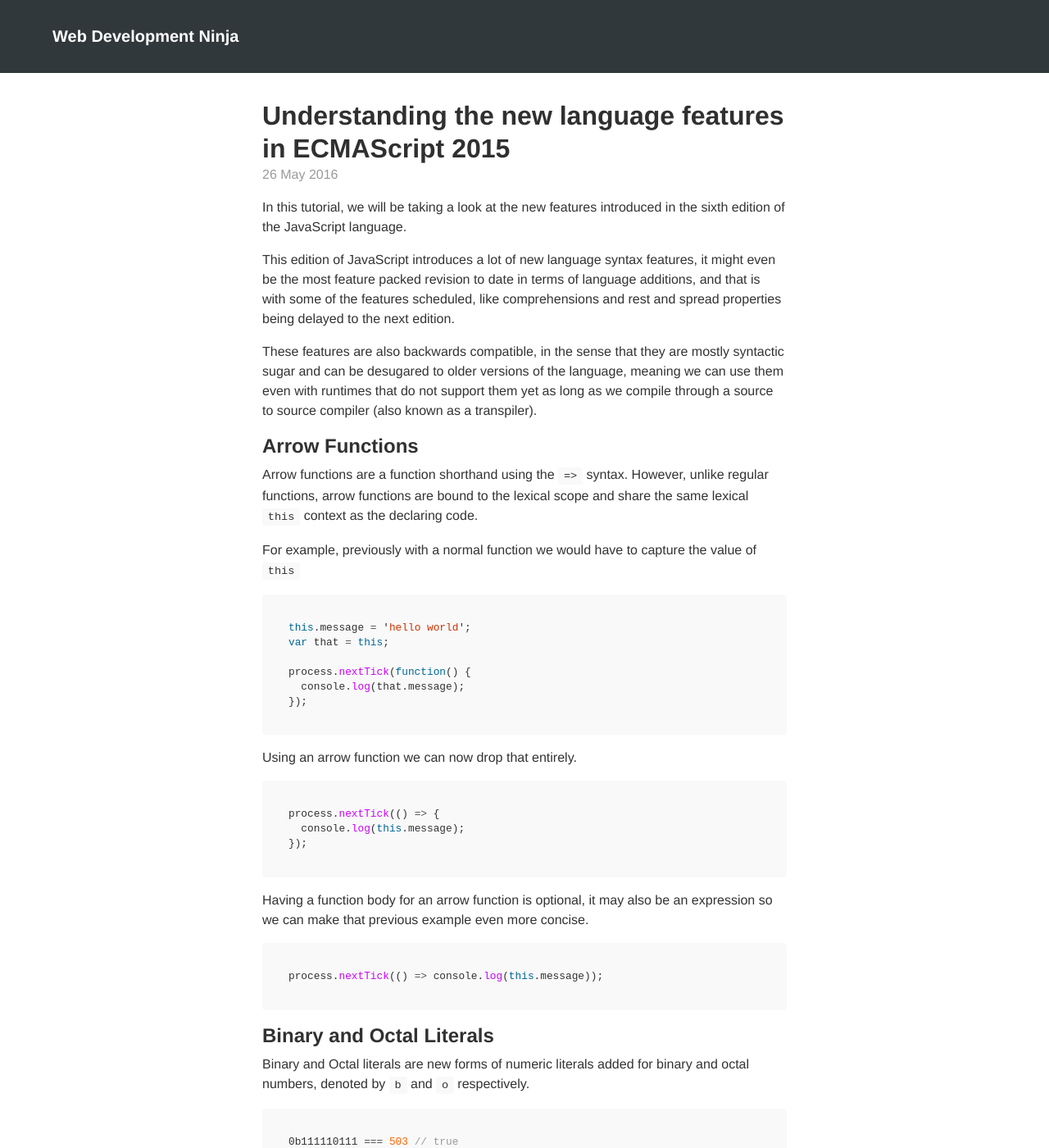
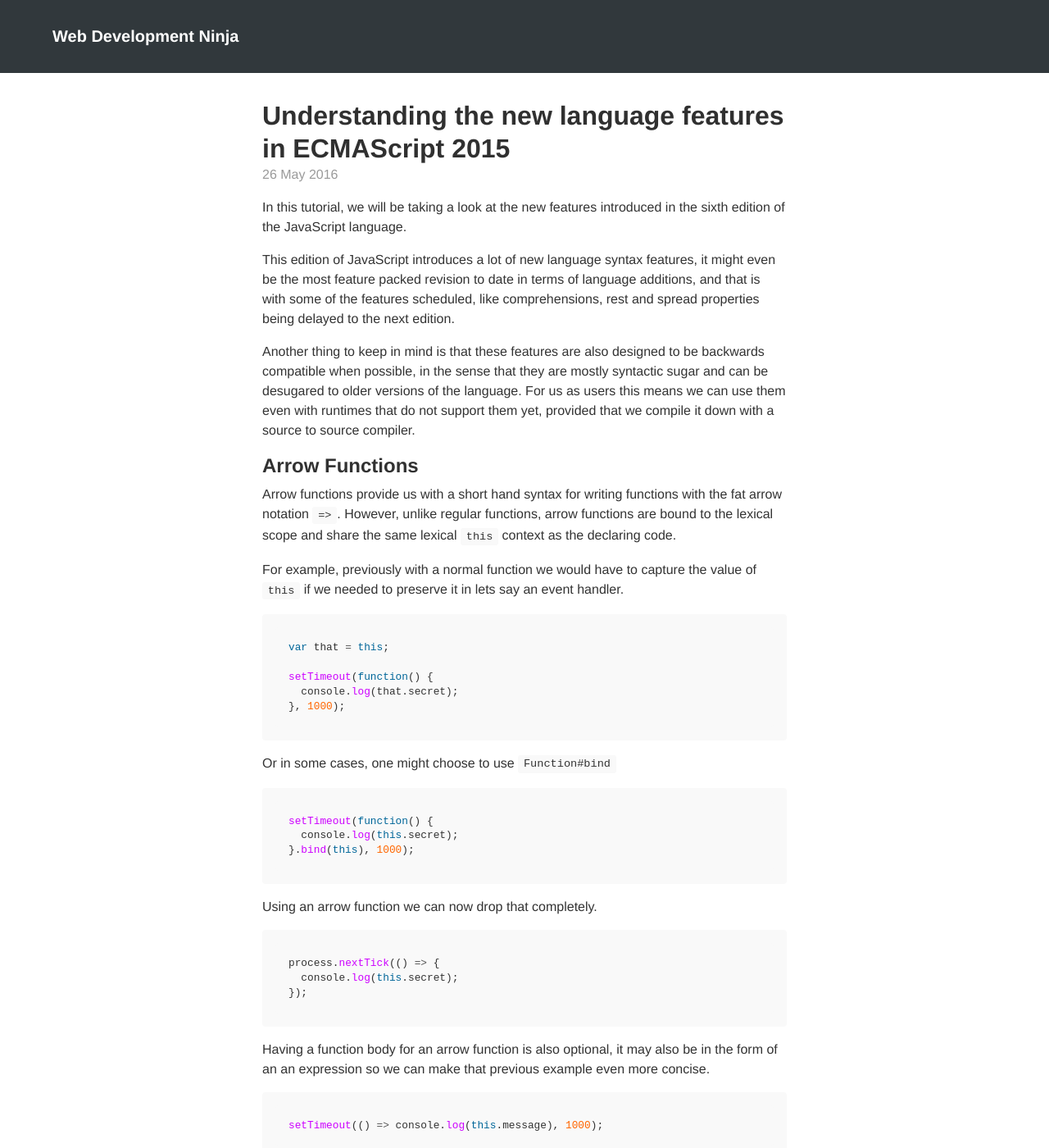
Before and after one commit to hasharray/hasharray, a Jekyll site: the page built from tutorials/javascript/_posts/2016-05-26-understanding-the-new-language-features-in-ecmascript-2015.md, in a window 1280 px wide and 1400 px high. Shown: the whole window at 82% size. Built offline with Jekyll 4.4.1, drawn with Linux system fonts in a browser that asks for light colours; some of the changed text lies outside the part shown.

Commit message:
Update tutorial copy

````diff
--- a/tutorials/javascript/_posts/2016-05-26-understanding-the-new-language-features-in-ecmascript-2015.md
+++ b/tutorials/javascript/_posts/2016-05-26-understanding-the-new-language-features-in-ecmascript-2015.md
@@ -6,48 +6,63 @@
 In this tutorial, we will be taking a look at the new features introduced in
 the sixth edition of the JavaScript language.
 
-This edition of JavaScript introduces a lot of new language syntax
-features, it might even be the most feature packed revision to date in terms of
-language additions, and that is with some of the features scheduled, like
-comprehensions and rest and spread properties being delayed to the next
-edition.
+This edition of JavaScript introduces a lot of new language syntax features, it
+might even be the most feature packed revision to date in terms of language
+additions, and that is with some of the features scheduled, like
+comprehensions, rest and spread properties being delayed to the next edition.
 
-These features are also backwards compatible, in the sense that they are mostly
-syntactic sugar and can be desugared to older versions of the language, meaning
-we can use them even with runtimes that do not support them yet as long as we
-compile through a source to source compiler (also known as a transpiler).
+Another thing to keep in mind is that these features are also designed to be
+backwards compatible when possible, in the sense that they are mostly syntactic
+sugar and can be desugared to older versions of the language. For us as users
+this means we can use them even with runtimes that do not support them yet,
+provided that we compile it down with a source to source compiler.
 
 ## Arrow Functions
 
-Arrow functions are a function shorthand using the `=>` syntax. However, unlike
-regular functions, arrow functions are bound to the lexical scope and share the
-same lexical `this` context as the declaring code.
+Arrow functions provide us with a short hand syntax for writing functions with
+the fat arrow notation `=>`. However, unlike regular functions, arrow functions
+are bound to the lexical scope and share the same lexical `this` context as the
+declaring code.
 
 For example, previously with a normal function we would have to capture the
-value of `this`
+value of `this` if we needed to preserve it in lets say an event handler.
 
 ```javascript
-this.message = 'hello world';
 var that = this;
 
-process.nextTick(function() {
-  console.log(that.message);
+setTimeout(function() {
+  console.log(that.secret);
+}, 1000);
+```
+
+Or in some cases, one might choose to use `Function#bind`
+
+```javascript
+setTimeout(function() {
+  console.log(this.secret);
+}.bind(this), 1000);
+```
+
+Using an arrow function we can now drop that completely.
+
+```javascript
+process.nextTick(() => {
+  console.log(this.secret);
 });
 ```
 
-Using an arrow function we can now drop that entirely.
+Having a function body for an arrow function is also optional, it may also be in the
+form of an an expression so we can make that previous example even more concise.
 
 ```javascript
-process.nextTick(() => {
-  console.log(this.message);
-});
+setTimeout(() => console.log(this.message), 1000);
 ```
 
-Having a function body for an arrow function is optional, it may also be an
-expression so we can make that previous example even more concise.
+The parenthisis is also optional when there is single argument passed to the
+function, which makes one liners quite simple to do.
 
 ```javascript
-process.nextTick(() => console.log(this.message));
+[1, 2, 3].map(n => n - 1); // => 0, 1, 2
 ```
 
 ## Binary and Octal Literals
@@ -62,8 +77,8 @@
 
 ## Block Scoping
 
-Block scoping are new forms of declaration for defining variables scoped to
-a single block, as opposed to variables declared with `var` which have
+Block scoping give us new forms of declaration for defining variables scoped to
+a single block, as opposed to variables declared with `var` which give us
 a function-level scope.
 
 ### Let
@@ -72,7 +87,7 @@
 to worry about them clashing with variables defined elsewhere within the same
 function body.
 
-```
+```javascript
 for (var i = 0; i < 3; i++) {
    let j = i * i;
    console.log(j);
@@ -83,12 +98,16 @@
 
 ### Const
 
-`const` follows the same rules as `let`, except that the value is immutable so we can only assign to it once.
+`const` follows the same rules as `let`, except that the value is immutable so
+we can only assign to it once.
 
 ```javascript
 const PI = 3.14159265359;
 PI = 0; // => Error: PI" is read-only
 ```
+
+Note that only the identifier is immutable, meaning if its an object, the
+properties of the object can still be mutated.
 
 ## Classes
 
@@ -102,30 +121,30 @@
 
 ```javascript
 var Monster = (function(Entity) {
-    function Monster(name) {
-        Entity.call(this);
-        this.name = name;
-    }
+  function Monster(name) {
+    Entity.call(this);
+    this.name = name;
+  }
 
 	util.inherits(Monster, Entity);
 
-    Object.defineProperty(Monster.prototype, "scariness", {
-        get: function () {
-            return 'mild';
-        },
-        enumerable: true,
-        configurable: true
-    });
+  Object.defineProperty(Monster.prototype, "scariness", {
+    get: function () {
+      return 'mild';
+    },
+    enumerable: true,
+    configurable: true
+  });
 
-    Monster.prototype.speak = function () {
-        Entity.speak.call(this);
-    };
+  Monster.prototype.speak = function () {
+    Entity.speak.call(this);
+  };
 
-    Monster.create = function () {
-        return new Monster();
-    };
+  Monster.create = function () {
+    return new Monster();
+  };
 
-    return Monster;
+  return Monster;
 })(Entity);
 ```
 
@@ -172,12 +191,24 @@
 }
 ```
 
+Default values are only evaluated *if* no value is provided, meaning it's fine
+to use functions to provide the default value.
+
+```javascript
+function createSocket() {
+  return new Socket();
+}
+
+function use(socket=createSocket()) {
+}
+```
+
 ## Destructuring Assignments
 
 Destructuring assignment allows us to assign parts of an object to several
 variables at once.
 
-So lets say we have a `ball`,  the ball is defined as
+So lets say we have a `ball`, the ball is defined as
 
 ```javascript
 var ball = {
@@ -419,4 +450,10 @@
 
 ## Conclusion
 
-ECMAScript 6 introduces a lot of convenient new features, and more or less all of them can be backported with a compiler to ECMAScript 5.
+ECMAScript 2015 (ECMAScript 6) introduces a lot of convenient syntactic sugar.
+It is pretty widely supported but you should consider using a compiler like
+[Babel](http://babeljs.io) if backwards compatability is a concern.
+
+You should also take a look at Kype Simpson's book [You Don't Know JS: ES6
+& Beyond](http://amzn.to/1t8FLU9). His whole series is actually rather good,
+I'd recommend checking them out.
````
